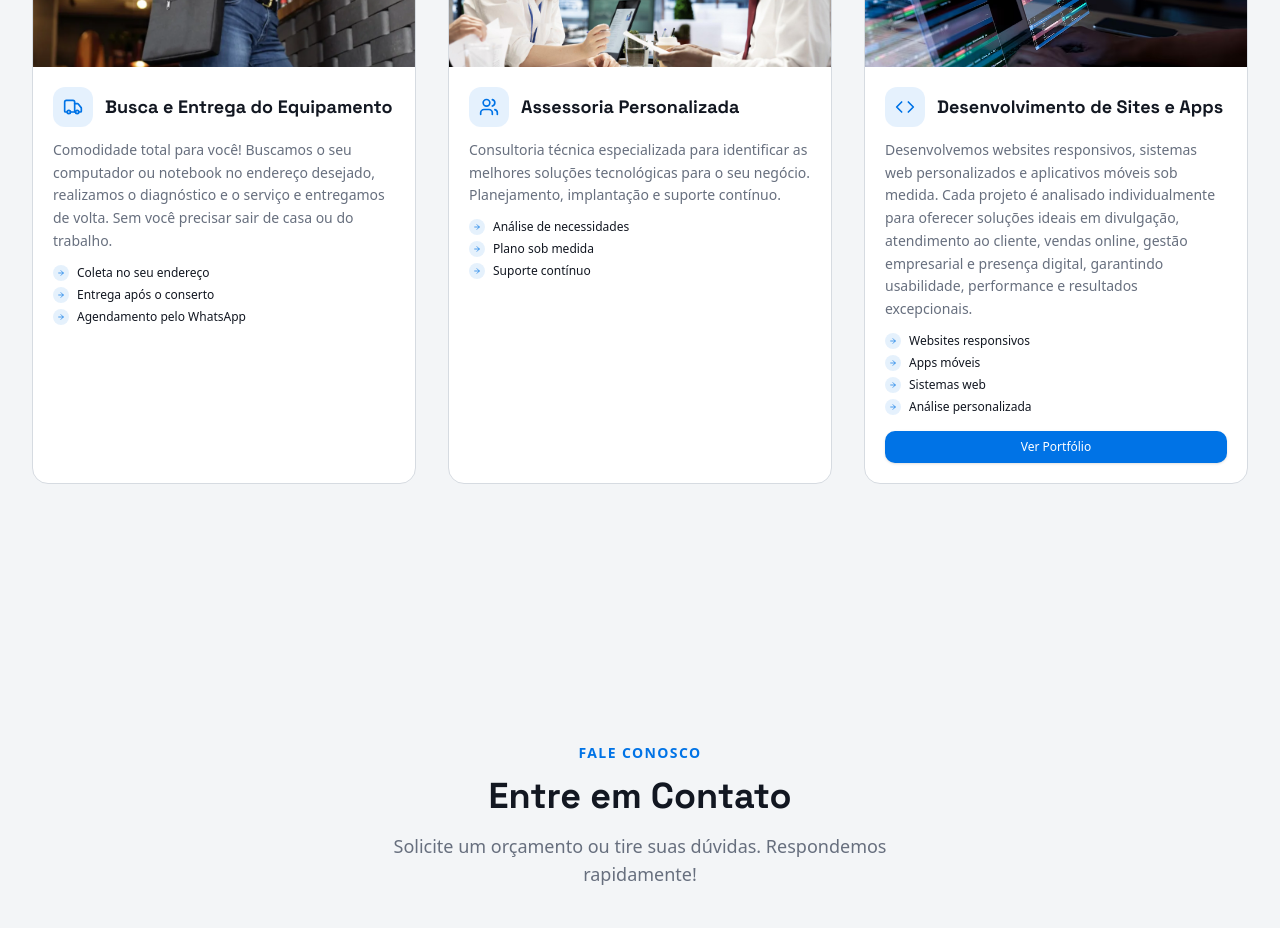
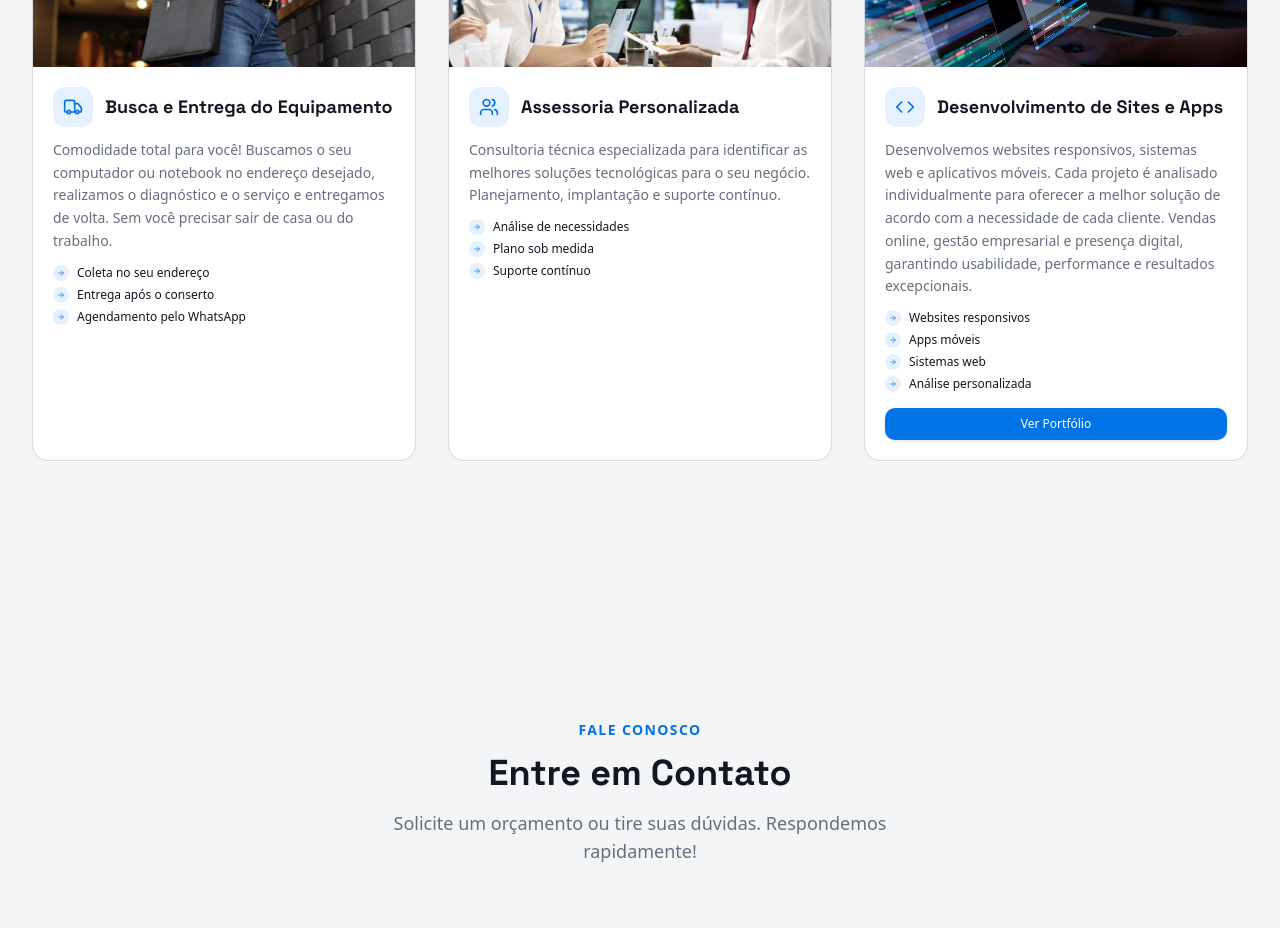
Before and after one commit to squash1104/siterender, a React (Vite) app: page / in a window 1280 px wide. Shown: the part 2400-3328 px from the top of the page. Built offline with nearby package versions, Linux system fonts and the light colour scheme.

Commit message:
Update development service description

```diff
--- a/src/components/landing/ServicesSection.jsx
+++ b/src/components/landing/ServicesSection.jsx
@@ -56,7 +56,7 @@ const services = [
     icon: Code,
     title: "Desenvolvimento de Sites e Apps",
     description:
-      "Desenvolvemos websites responsivos, sistemas web personalizados e aplicativos móveis sob medida. Cada projeto é analisado individualmente para oferecer soluções ideais em divulgação, atendimento ao cliente, vendas online, gestão empresarial e presença digital, garantindo usabilidade, performance e resultados excepcionais.",
+      "Desenvolvemos websites responsivos, sistemas web e aplicativos móveis. Cada projeto é analisado individualmente para oferecer a melhor solução de acordo com a necessidade de cada cliente. Vendas online, gestão empresarial e presença digital, garantindo usabilidade, performance e resultados excepcionais.",
     features: ["Websites responsivos", "Apps móveis", "Sistemas web", "Análise personalizada"],
     image: desenvolvimentoImg,
   },
```
